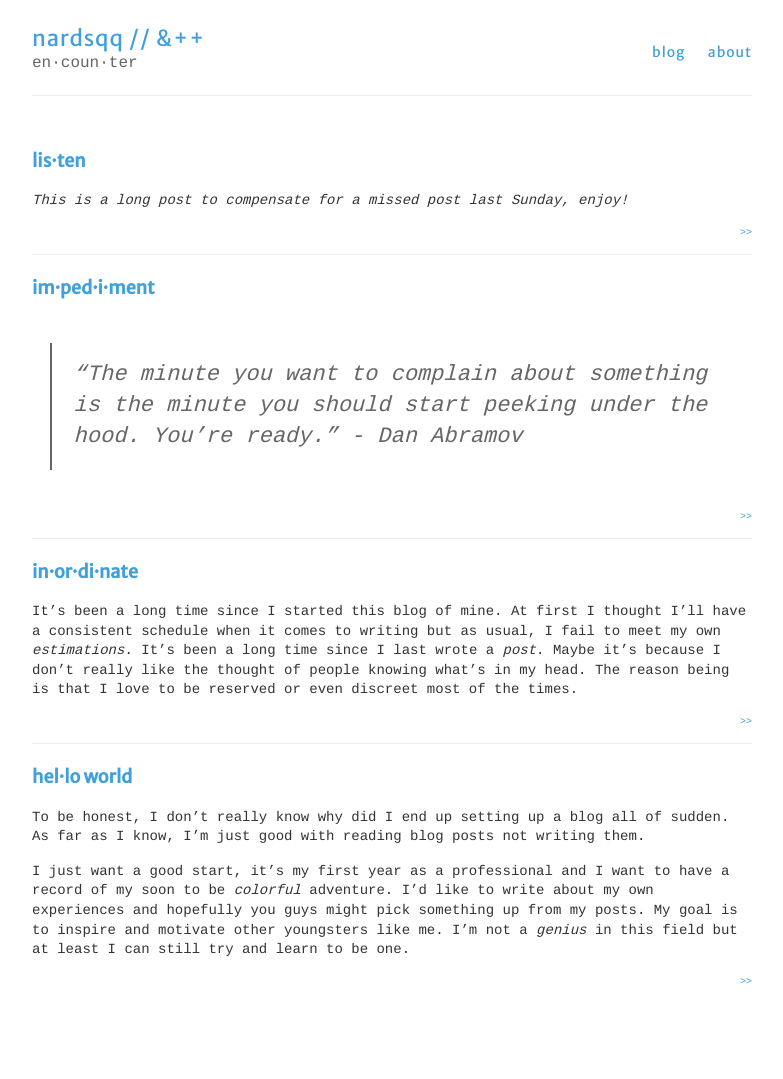
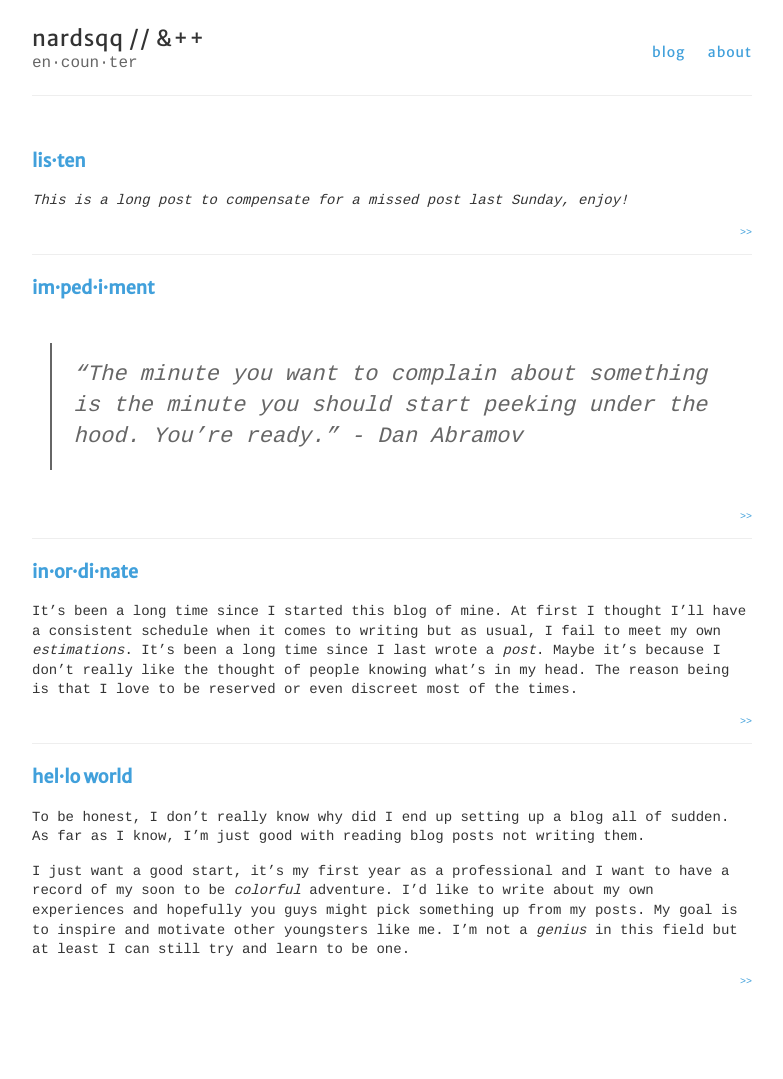
Before and after one commit to nardsqq/nardsqq.github.io, a Jekyll site: the page built from index.html, in a window 1280 px wide. Shown: the whole page, without its empty margins (248-1031 px from the left). Built offline with Jekyll 4.4.1, drawn with Linux system fonts in a browser that asks for light colours.

Commit message:
Application of id to anchor tag

```diff
--- a/_layouts/default.html
+++ b/_layouts/default.html
@@ -22,7 +22,7 @@
           <!-- <a href="{{ site.baseurl }}/" class="site-avatar"><img src="{{ site.avatar }}" /></a> -->
 
           <div class="site-info">
-            <h1 class="site-name"><a href="{{ site.baseurl }}/">{{ site.name }}</a></h1>
+            <h1 class="site-name"><a id="site-heading" href="{{ site.baseurl }}/">{{ site.name }}</a></h1>
             <p class="site-description">{{ site.description }}</p>
           </div>
 
--- a/style.scss
+++ b/style.scss
@@ -200,12 +200,15 @@ img {
 
 .site-name {
   margin: 0;
-  color: $darkGray !important;
   cursor: pointer;
   font-family: $merriweather;
   font-weight: 300;
   font-size: 22px;
   letter-spacing: 1px;
+}
+
+#site-heading {
+  color: $darkGray !important;
 }
 
 .site-description {
```
